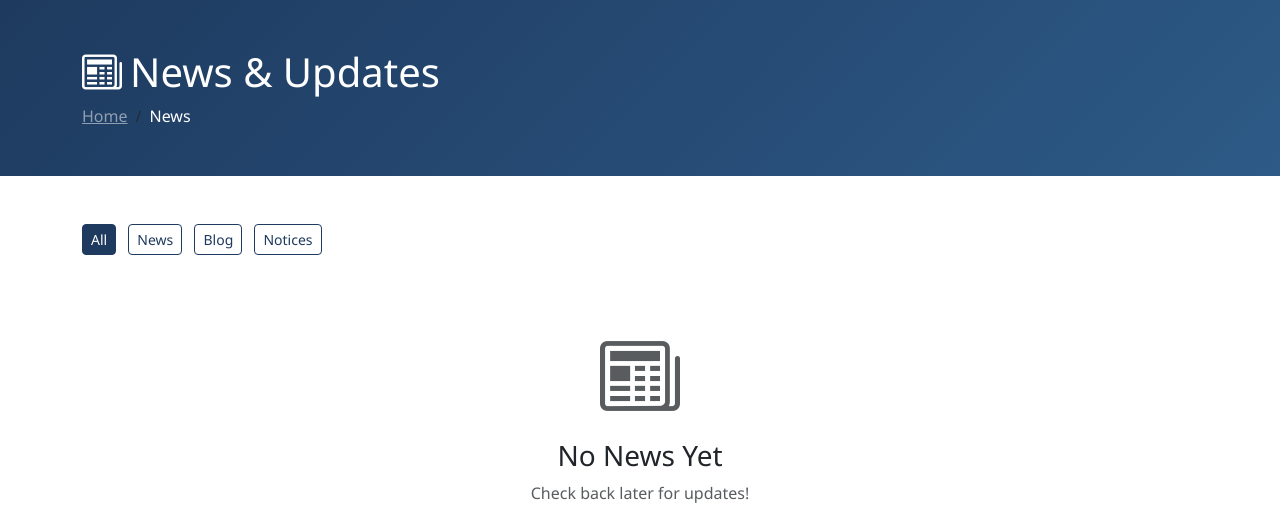
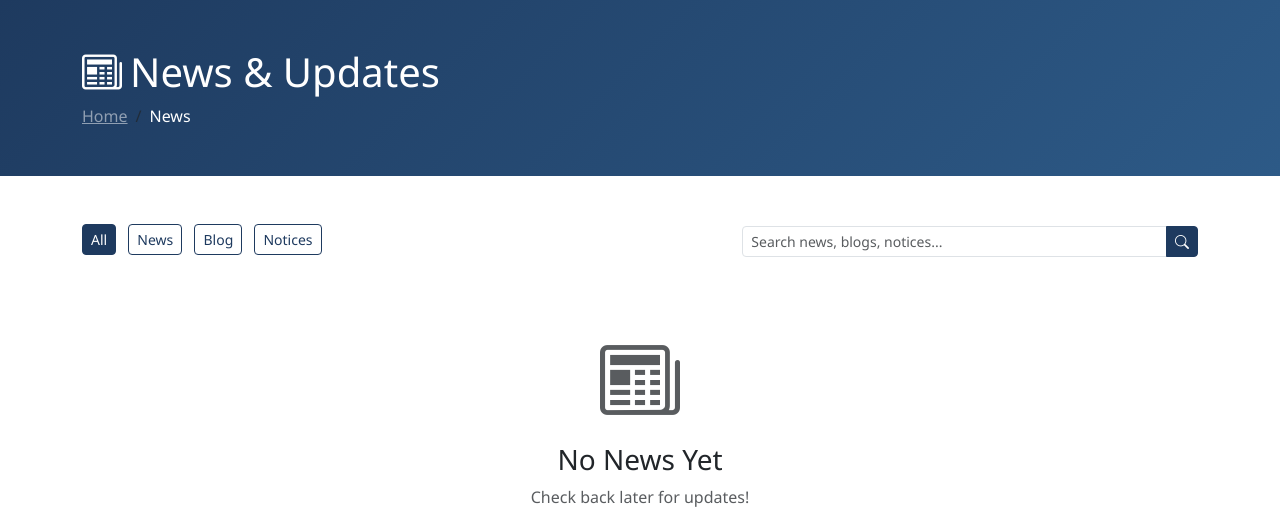
Before and after one commit to amruthamodela06/sanskriti-vidyalaya, a Flask app: page /news in a window 1280 px wide. Shown: the part 71-578 px from the top of the page. Run offline with Flask 3, Linux system fonts and the light colour scheme; data that the repository does not hold is empty.

Commit message:
feat(public): add search functionality to news and updates page

```diff
--- a/app/routes/public.py
+++ b/app/routes/public.py
@@ -105,15 +105,25 @@ def gallery_album(slug):
 def news():
     page = request.args.get('page', 1, type=int)
     category = request.args.get('category', '')
+    search_query = request.args.get('q', '').strip()
 
     query = Blog.query.filter_by(is_published=True)
     if category:
         query = query.filter_by(category=category)
+    if search_query:
+        like_pattern = f"%{search_query}%"
+        query = query.filter(
+            db.or_(
+                Blog.title.ilike(like_pattern),
+                Blog.excerpt.ilike(like_pattern),
+                Blog.content.ilike(like_pattern)
+            )
+        )
 
     blogs = query.order_by(Blog.published_at.desc()).paginate(
         page=page, per_page=current_app.config['ITEMS_PER_PAGE'])
 
-    return render_template('public/news.html', blogs=blogs, current_category=category)
+    return render_template('public/news.html', blogs=blogs, current_category=category, search_query=search_query)
 
 @public_bp.route('/news/<slug>')
 def news_detail(slug):
--- a/app/templates/public/news.html
+++ b/app/templates/public/news.html
@@ -18,12 +18,30 @@
 
 <section class="py-5">
     <div class="container">
-        <!-- Category Filter -->
-        <div class="mb-4">
-            <a href="{{ url_for('public.news') }}" class="btn btn-{{ 'primary' if not current_category else 'outline-primary' }} btn-sm me-2">All</a>
-            <a href="{{ url_for('public.news', category='news') }}" class="btn btn-{{ 'primary' if current_category == 'news' else 'outline-primary' }} btn-sm me-2">News</a>
-            <a href="{{ url_for('public.news', category='blog') }}" class="btn btn-{{ 'primary' if current_category == 'blog' else 'outline-primary' }} btn-sm me-2">Blog</a>
-            <a href="{{ url_for('public.news', category='notice') }}" class="btn btn-{{ 'primary' if current_category == 'notice' else 'outline-primary' }} btn-sm me-2">Notices</a>
+        <!-- Category Filter & Search -->
+        <div class="row g-3 align-items-center mb-4">
+            <div class="col-md-7">
+                <a href="{{ url_for('public.news', q=search_query or None) }}" class="btn btn-{{ 'primary' if not current_category else 'outline-primary' }} btn-sm me-2 mb-1">All</a>
+                <a href="{{ url_for('public.news', category='news', q=search_query or None) }}" class="btn btn-{{ 'primary' if current_category == 'news' else 'outline-primary' }} btn-sm me-2 mb-1">News</a>
+                <a href="{{ url_for('public.news', category='blog', q=search_query or None) }}" class="btn btn-{{ 'primary' if current_category == 'blog' else 'outline-primary' }} btn-sm me-2 mb-1">Blog</a>
+                <a href="{{ url_for('public.news', category='notice', q=search_query or None) }}" class="btn btn-{{ 'primary' if current_category == 'notice' else 'outline-primary' }} btn-sm me-2 mb-1">Notices</a>
+            </div>
+            <div class="col-md-5">
+                <form method="GET" action="{{ url_for('public.news') }}" class="input-group input-group-sm">
+                    {% if current_category %}
+                    <input type="hidden" name="category" value="{{ current_category }}">
+                    {% endif %}
+                    <input type="text" name="q" class="form-control" placeholder="Search news, blogs, notices..." value="{{ search_query or '' }}">
+                    {% if search_query %}
+                    <a href="{{ url_for('public.news', category=current_category or None) }}" class="btn btn-outline-secondary" title="Clear search">
+                        <i class="bi bi-x-lg"></i>
+                    </a>
+                    {% endif %}
+                    <button type="submit" class="btn btn-primary">
+                        <i class="bi bi-search"></i>
+                    </button>
+                </form>
+            </div>
         </div>
 
         <!-- News Grid -->
@@ -68,14 +86,14 @@
             <ul class="pagination justify-content-center">
                 {% if blogs.has_prev %}
                 <li class="page-item">
-                    <a class="page-link" href="{{ url_for('public.news', page=blogs.prev_num, category=current_category) }}">Previous</a>
+                    <a class="page-link" href="{{ url_for('public.news', page=blogs.prev_num, category=current_category or None, q=search_query or None) }}">Previous</a>
                 </li>
                 {% endif %}
 
                 {% for page_num in blogs.iter_pages() %}
                     {% if page_num %}
                         <li class="page-item {{ 'active' if page_num == blogs.page }}">
-                            <a class="page-link" href="{{ url_for('public.news', page=page_num, category=current_category) }}">{{ page_num }}</a>
+                            <a class="page-link" href="{{ url_for('public.news', page=page_num, category=current_category or None, q=search_query or None) }}">{{ page_num }}</a>
                         </li>
                     {% else %}
                         <li class="page-item disabled"><span class="page-link">...</span></li>
@@ -84,7 +102,7 @@
 
                 {% if blogs.has_next %}
                 <li class="page-item">
-                    <a class="page-link" href="{{ url_for('public.news', page=blogs.next_num, category=current_category) }}">Next</a>
+                    <a class="page-link" href="{{ url_for('public.news', page=blogs.next_num, category=current_category or None, q=search_query or None) }}">Next</a>
                 </li>
                 {% endif %}
             </ul>
```
